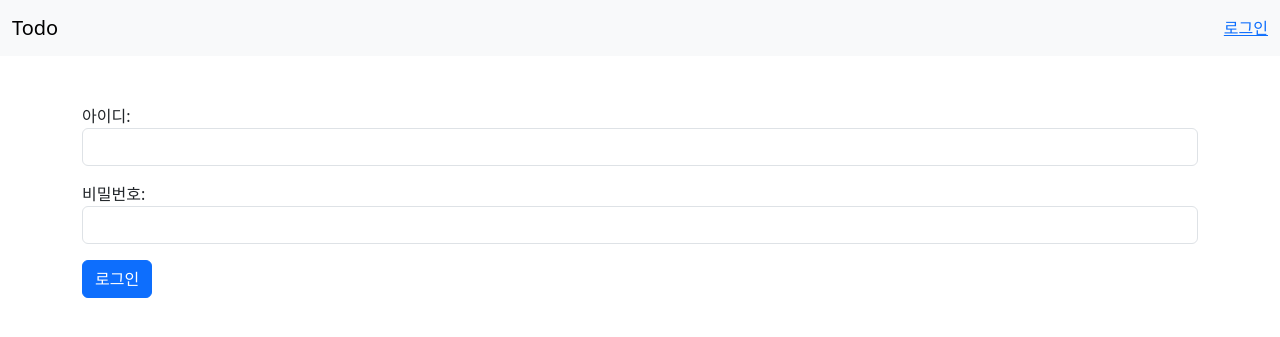
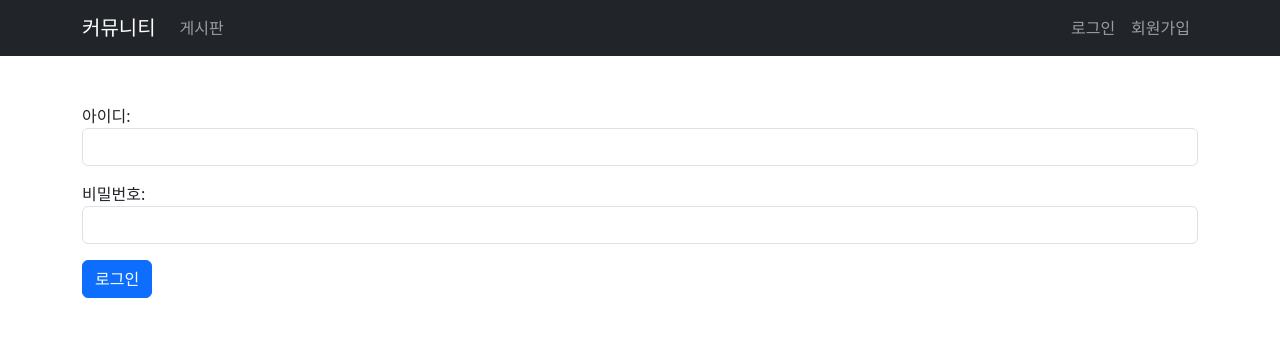
Before and after one commit to sung2ne/django_community, a Django app: page /common/login/ in a window 1280 px wide. Shown: the top 337 px of the page. Run offline with Django 4.2, Linux system fonts and the light colour scheme.

Commit message:
기능 수정

```diff
--- a/mysite/common/forms.py
+++ b/mysite/common/forms.py
@@ -1,6 +1,7 @@
 from django import forms
 from django.contrib.auth.models import User
 
+# 로그인
 class LoginForm(forms.ModelForm):
     class Meta:
         model = User
@@ -17,3 +18,27 @@ class LoginForm(forms.ModelForm):
             "username": forms.TextInput(attrs={"class": "form-control"}),
             "password": forms.PasswordInput(attrs={"class": "form-control"}),
         }
+
+# 회원가입
+class RegisterForm(forms.ModelForm):
+    class Meta:
+        model = User
+        fields = ["username", "password", "first_name", "email"]
+        labels = {
+            "username": "아이디",
+            "password": "비밀번호",
+            "first_name": "이름",
+            "email": "이메일",
+        }
+        help_texts = {
+            "username": None,
+            "password": None,
+            "first_name": None,
+            "email": None,
+        }
+        widgets = {
+            "username": forms.TextInput(attrs={"class": "form-control"}),
+            "password": forms.PasswordInput(attrs={"class": "form-control"}),
+            "first_name": forms.TextInput(attrs={"class": "form-control"}),
+            "email": forms.TextInput(attrs={"class": "form-control"}),
+        }
--- a/mysite/common/views.py
+++ b/mysite/common/views.py
@@ -1,7 +1,9 @@
 from django.http import HttpResponse
 from django.shortcuts import redirect, render
-from common.forms import LoginForm
+from common.forms import LoginForm, RegisterForm
 from django.contrib.auth import logout, authenticate, login
+from django.contrib.auth.models import User
+from django.contrib.auth.hashers import make_password, check_password
 
 
 # 메인 화면
@@ -37,8 +39,12 @@ def common_login(request):
                 context["error_message"] = "비밀번호를 확인하세요."
                 return render(request, "common/login.html", context)
 
-        # 메인 화면으로 이동
-        return redirect("main_page")
+            # 메인 화면으로 이동
+            return redirect("main_page")
+        else:
+            context["form"] = form
+            context["error_message"] = "입력정보를 확인하세요."
+            return render(request, "common/login.html", context)
 
     # 로그인 폼
     form = LoginForm()
@@ -60,7 +66,45 @@ def common_password(request):
 
 # /common/register/
 def common_register(request):
-    return HttpResponse('/common/register/')
+    # 템플릿으로 넘겨줄 정보
+    context = {}
+
+    if request.method == "POST":
+        # 회원가입 폼
+        form = RegisterForm(request.POST)
+
+        # 넘어온 값 검증
+        if form.is_valid():
+            register_cd = form.cleaned_data
+
+            # 아이디에 해당하는 사용자 정보 조회
+            user = User.objects.filter(username=register_cd["username"])
+
+            # 사용자 유무 확인
+            if user is None:
+                context["form"] = form
+                context["error_message"] = "사용중인 아이디입니다."
+                return render(request, "common/register.html", context)
+
+            # DB에 사용자 정보 등록
+            user = User.objects.create(
+                username=register_cd["username"],
+                password=make_password(register_cd["username"]),
+                first_name=register_cd["first_name"],
+                email=register_cd["email"]
+            )
+
+            context["message"] = "사용자를 추가하였습니다."
+            return render(request, "common/register.html", context)
+        else:
+            context["form"] = form
+            context["error_message"] = "입력정보를 확인하세요."
+            return render(request, "common/register.html", context)
+
+    # 회원가입 폼
+    form = RegisterForm()
+    context["form"] = form
+    return render(request, "common/register.html", context)
 
 # /common/find_username/
 def common_find_username(request):
--- a/mysite/templates/base.html
+++ b/mysite/templates/base.html
@@ -15,30 +15,48 @@
     </head>
     <body>
         <!-- navbar -->
-        <nav class="navbar navbar-expand-lg bg-body-tertiary">
-            <div class="container-fluid">
-                <a class="navbar-brand" href="#">Todo</a>
-                <div class="d-flex">
-                    <div class="collapse navbar-collapse">
-                        <ul class="navbar-nav">
+        <nav class="navbar navbar-expand-lg bg-dark" data-bs-theme="dark">
+            <div class="container">
+                <a class="navbar-brand" href="#">커뮤니티</a>
+                <button class="navbar-toggler" type="button" data-bs-toggle="collapse" data-bs-target="#navbarText" aria-controls="navbarText" aria-expanded="false" aria-label="Toggle navigation">
+                    <span class="navbar-toggler-icon"></span>
+                </button>
+                <div class="collapse navbar-collapse" id="navbarText">
+                    <ul class="navbar-nav me-auto">
+                        <li class="nav-item">
+                            <a class="nav-link" href="#">게시판</a>
+                        </li>
+                    </ul>
+                    <ul class="navbar-nav d-flex">
+                        <!-- 환영 인사 -->
                         {% if user.is_authenticated %}
                         <li class="nav-item" style="margin-right: 20px;">
                             {{ user }}님 반갑습니다.
                         </li>
                         <li class="nav-item" style="margin-right: 20px;">
-                                <a href="/common/profile/">프로필</a>
+                            <a class="nav-link" href="{% url 'common:profile' %}">프로필</a>
                         </li>
                         {% endif %}
+                        <!--//  환영 인사 -->
+
+                        <!-- 로그인/로그아웃 -->
                         <li class="nav-item">
                             {% if user.is_authenticated %}
-                                    <a href="/common/logout/">로그아웃</a>
+                                <a class="nav-link" href="{% url 'common:logout' %}">로그아웃</a>
                             {% else %}
-                                    <a href="/common/login/">로그인</a>
+                                <a class="nav-link" href="{% url 'common:login' %}">로그인</a>
                             {% endif %}
                         </li>
+                        <!--// 로그인/로그아웃 -->
+
+                        <!-- 회원가입 -->
+                        {% if not user.is_authenticated %}
+                        <li class="nav-item">
+                            <a class="nav-link" href="{% url 'common:register' %}">회원가입</a>
+                        </li>
+                        {% endif %}
+                        <!--// 회원가입 -->
                     </ul>
-                    </div>
-
                 </div>
             </div>
         </nav>
--- a/mysite/templates/common/login.html
+++ b/mysite/templates/common/login.html
@@ -4,7 +4,7 @@
 {% if error_message %}
 <div class="alert alert-danger" role="alert">{{ error_message }}</div>
 {% endif %}
-<form id="loginForm">
+<form id="loginForm" action="{% url 'common:login' %}" method="post">
     {% csrf_token %}
     {{ form.as_p }}
     <button type="submit" class="btn btn-primary">로그인</button>
@@ -25,10 +25,6 @@
             alert('password를 입력하세요.');
             password.focus();
             return false;
-        } else {
-            $('#loginForm').attr('action', '/common/login/');
-            $('#loginForm').attr('method', 'post');
-            $('#loginForm').submit();
         }
     });
 </script>
```
Also changed, not shown: mysite/templates/common/register.html (+28 -0 lines). Lines whose indentation alone changed are shown as unchanged.
